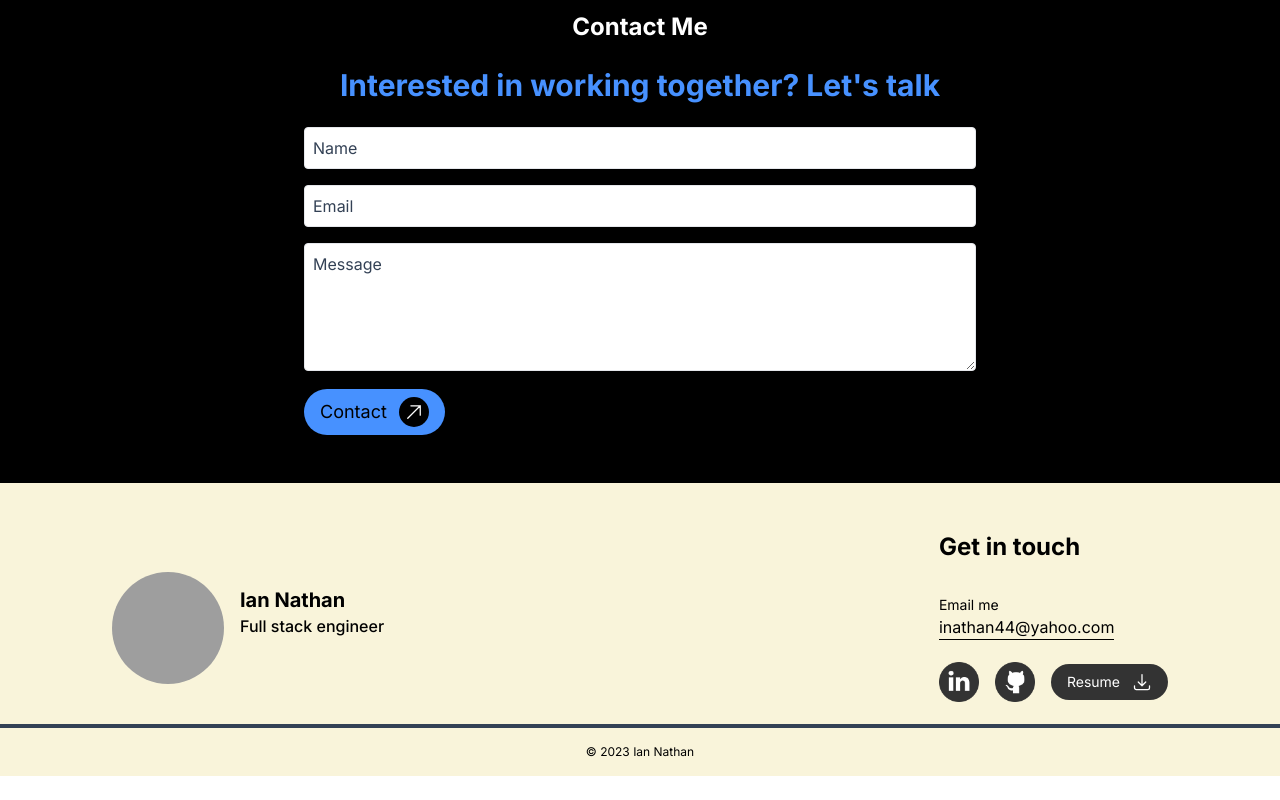
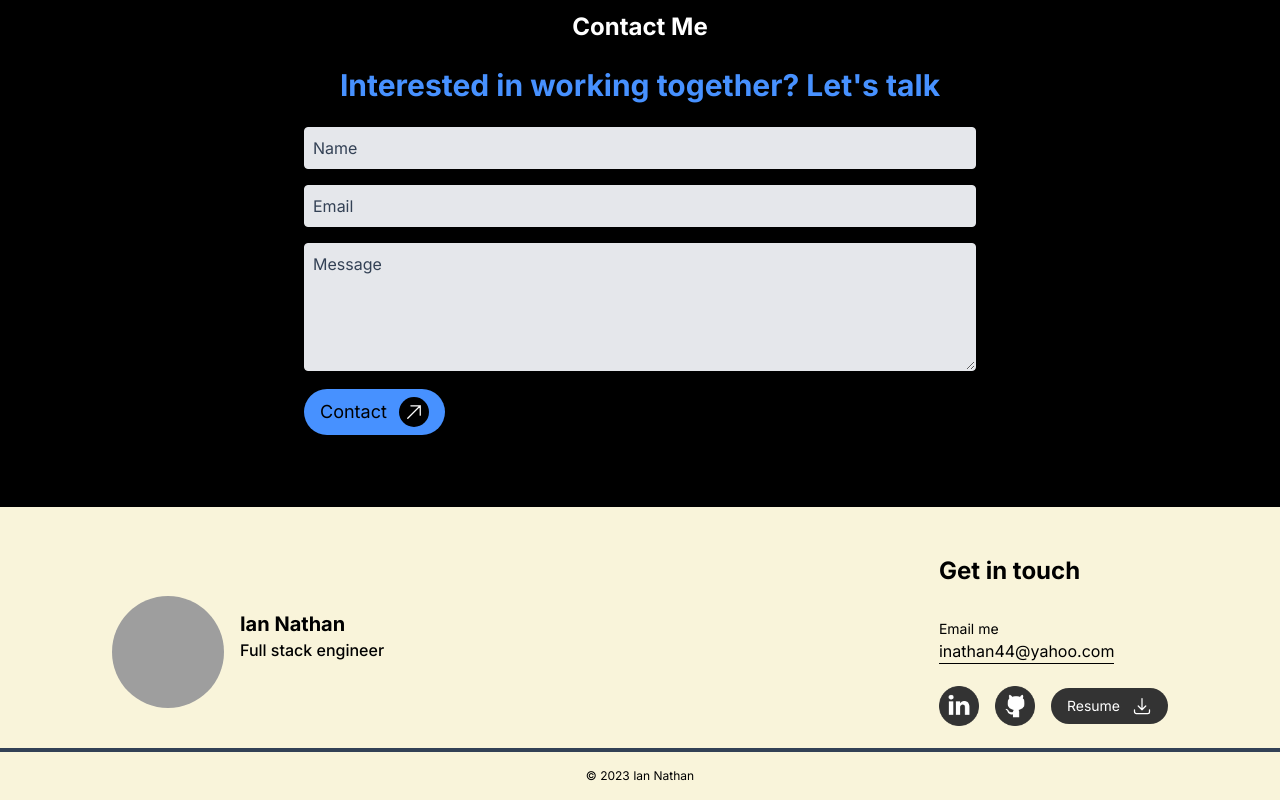
Before and after one commit to inathan44/portfolio, a React (Vite) app: page / in a window 1280 px wide. Shown: the part 3615-4415 px from the top of the page. Before the commit the page ends 4391 px from the top, so only its background shows below. Built offline with nearby package versions, Linux system fonts and the light colour scheme; no server answers; grey boxes are pictures that could not be loaded.

Commit message:
Set up email with loading/error state

```diff
--- a/src/Contact/Form.tsx
+++ b/src/Contact/Form.tsx
@@ -1,42 +1,104 @@
-import { useState } from 'react';
 import UpRightArrow from './UpRightArrow';
 import CircleIcon from '../components/CircleIcon';
+import React, { useRef, useState, CSSProperties } from 'react';
+import emailjs from '@emailjs/browser';
+import { BarLoader } from 'react-spinners';
+
+const serviceId = import.meta.env.VITE_API_EMAILJS_SERVICE_ID;
+const templateId = import.meta.env.VITE_API_EMAILJS_TEMPLATE_ID;
+const publicKey = import.meta.env.VITE_API_EMAILJS_PUBLIC_KEY;
+
+const errorStyles: CSSProperties = {
+  border: '#dc2626 3px solid',
+};
 
 const Form = () => {
   const [name, setName] = useState<string>('');
+  const [nameError, setNameError] = useState<boolean>(false);
   const [email, setEmail] = useState<string>('');
+  const [emailError, setEmailError] = useState<boolean>(false);
   const [message, setMessage] = useState<string>('');
+  const [messageError, setMessageError] = useState<boolean>(false);
+
+  const [messageSending, setMessageSending] = useState<boolean>(false);
+
+  const [emailResultOrError, setEmailResultOrError] = useState<string>('');
+
+  const form = useRef<HTMLFormElement>(null);
 
   function handleSubmit(e: React.FormEvent<HTMLFormElement>) {
     e.preventDefault();
+    if (!name) setNameError(true);
+    if (!email) setEmailError(true);
+    if (!message) setMessageError(true);
+
+    setEmailResultOrError('');
+
+    if (form && form.current && name && email && message) {
+      setMessageSending(true);
+
+      emailjs.sendForm(serviceId, templateId, form.current, publicKey).then(
+        (result) => {
+          console.log(result.text);
+          setEmailResultOrError('Message Sent.');
+          setMessageSending(false);
+          setName('');
+          setEmail('');
+          setMessage('');
+          setMessageError(false);
+          setEmailError(false);
+          setNameError(false);
+        },
+        (error) => {
+          console.log(error.text);
+          setEmailResultOrError(
+            'Error sending message, please try again later.'
+          );
+          setMessageSending(false);
+        }
+      );
+    }
   }
 
   return (
     <form
+      ref={form}
       className='flex flex-col items-center gap-4 rounded md:mx-auto md:inline-block md:max-w-2xl'
       onSubmit={(e) => handleSubmit(e)}
     >
       <input
-        className={`w-full rounded border px-2 py-2 placeholder:text-slate-700`}
+        className={`w-full rounded border bg-gray-200 px-2 py-2 placeholder:text-slate-700`}
         type='text'
         value={name}
         onChange={(e) => setName(e.target.value)}
         placeholder='Name'
+        name='user_name'
+        style={nameError ? errorStyles : {}}
       />
       <input
-        className='w-full rounded border px-2 py-2 placeholder:text-slate-700 md:my-4'
+        className='w-full rounded border bg-gray-200 px-2 py-2 placeholder:text-slate-700 md:my-4'
         type='email'
         value={email}
+        name='user_email'
         onChange={(e) => setEmail(e.target.value)}
         placeholder='Email'
+        style={emailError ? errorStyles : {}}
       />
       <textarea
-        className='h-32 w-full rounded  border px-2 py-2 placeholder:text-slate-700'
+        className='h-32 w-full rounded  border bg-gray-200 px-2 py-2 placeholder:text-slate-700'
         value={message}
         onChange={(e) => setMessage(e.target.value)}
         placeholder='Message'
+        name='message'
+        style={messageError ? errorStyles : {}}
       />
-      <button className='mt-3 flex items-center gap-3 self-start rounded-full bg-mainBlue px-4 py-2 text-lg'>
+      <button
+        className={`mt-3 flex items-center gap-3 self-start rounded-full bg-mainBlue px-4 ${
+          messageSending ? 'py-5' : 'py-2'
+        } text-lg`}
+      >
+        {!messageSending ? (
+          <>
             <div>
               <p>Contact</p>
             </div>
@@ -44,7 +106,12 @@ const Form = () => {
               <CircleIcon size={30} color='black' />
               <UpRightArrow />
             </div>
+          </>
+        ) : (
+          <BarLoader loading={messageSending} />
+        )}
       </button>
+      <p className='mt-6 text-left text-white'>{emailResultOrError}</p>
     </form>
   );
 };
```
Lines whose indentation alone changed are shown as unchanged.
